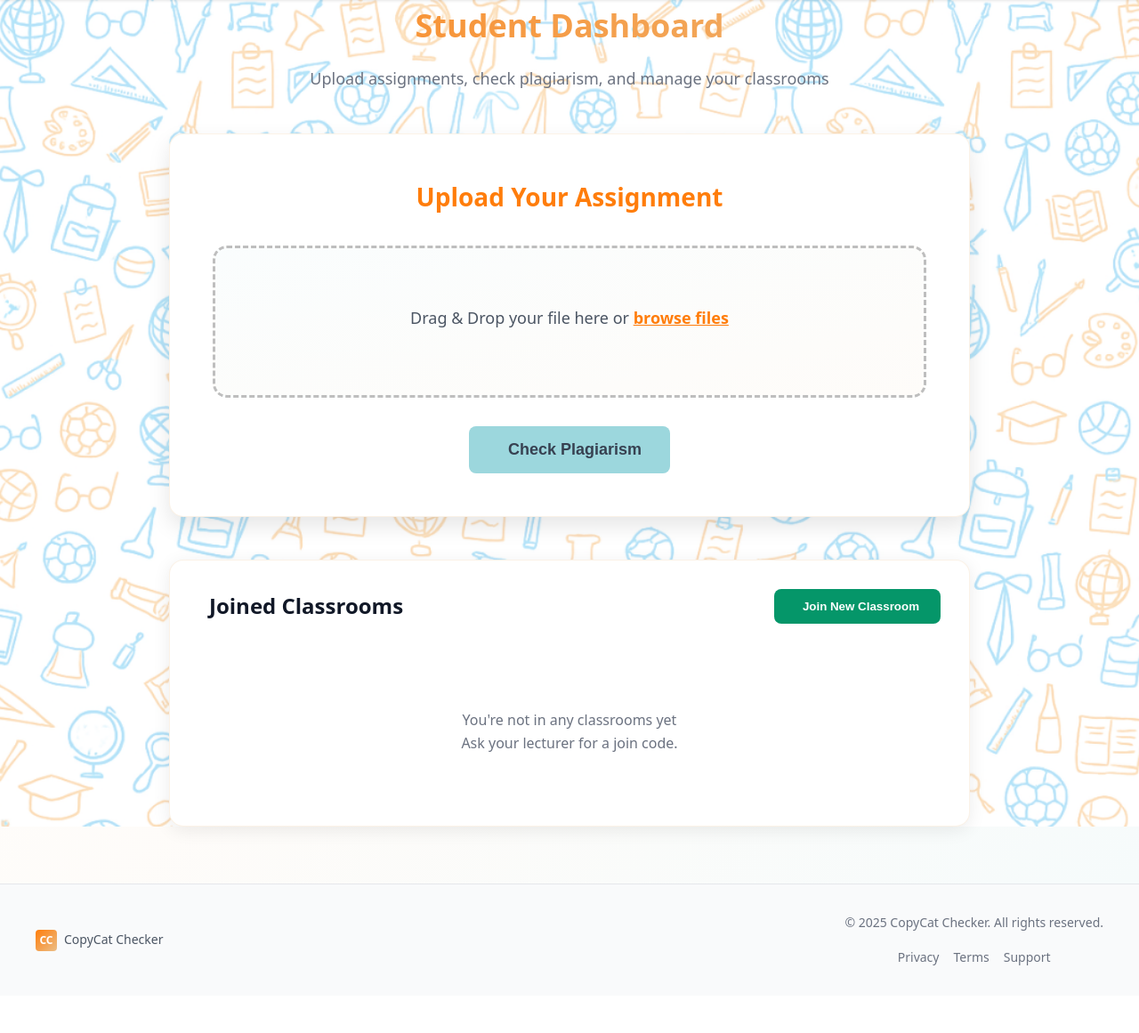
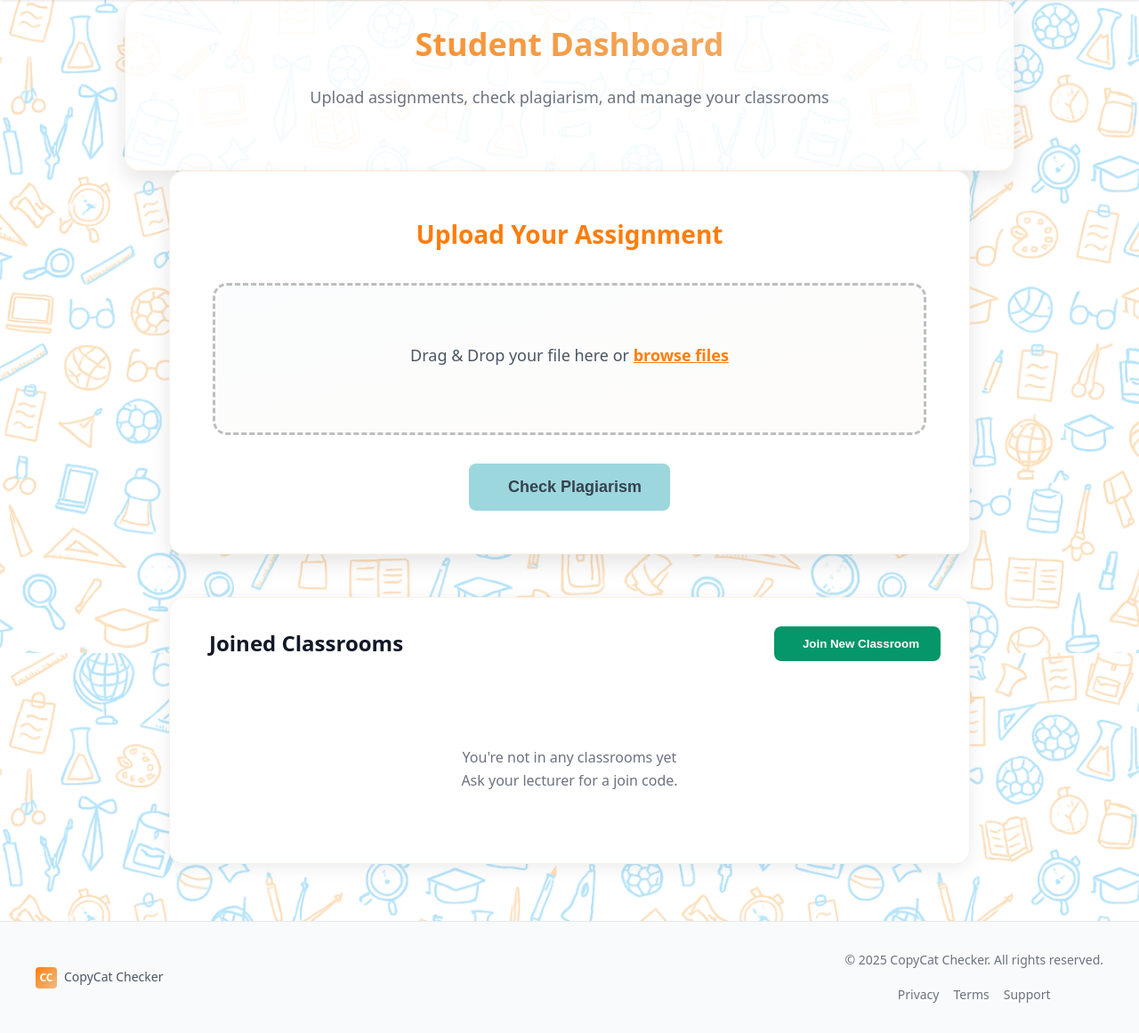
Before and after one commit to atqhftnh/copycat-checker, a Django app: page /student/dashboard/ in a window 1280 px wide. Shown: the part 66-1227 px from the top of the page at 89% size. Before the commit the page ends 1151 px from the top, so only its background shows below. Run offline with Django 3.2, Linux system fonts and the light colour scheme; the visitor is signed in with stand-in values (Sample User, id 1); data that the repository does not hold is empty; parts of the project's set-up code (start-up, migrations or seed data) failed here and were passed over.

Commit message:
Template adjustment

```diff
--- a/plag/templates/plag/static/index.html
+++ b/plag/templates/plag/static/index.html
@@ -15,7 +15,12 @@
 
   .dashboard-header {
     text-align: center;
-    margin-bottom: 48px;
+    background-color: rgba(255, 255, 255, 0.85);
+    border-radius: 16px;
+    max-width: 1000px;
+    margin: 0 auto;
+    box-shadow: 0 10px 25px rgba(0, 0, 0, 0.1);
+    border: 1px solid rgba(235, 190, 135, 0.2);
   }
 
   .dashboard-title {
@@ -25,11 +30,14 @@
     -webkit-background-clip: text;
     color: transparent;
     margin-bottom: 16px;
+    margin-top: 20px;
   }
 
   .dashboard-subtitle {
     color: #6b7280;
     font-size: 18px;
+    margin-bottom: 48px;
+    padding-bottom: 20px;
   }
 
   /* Navigation Buttons */
@@ -561,7 +569,7 @@
 {% endblock %}
 
 {% block content %}
-<div class="has-background">
+<body class="has-background">
   <main class="dashboard-container">
     <div class="dashboard-header">
       <h1 class="dashboard-title">Student Dashboard</h1>
@@ -674,7 +682,7 @@
       </div>
     </div> <!-- ✅ END WRAPPER -->
   </main>
-</div>
+</body>
 {% endblock %}
 
 {% block extra_js %}
```
Also changed, not shown: plag/templates/plag/static/homepage.html (+16 -7 lines), plag/templates/plag/static/lecturer_module.html (+11 -3 lines).
